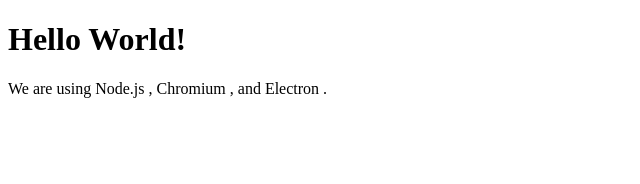
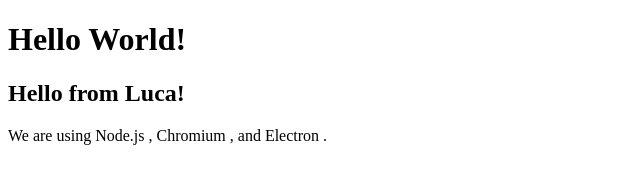
Before and after one commit to lca1512/electron-quick-start-test, an Electron app: page index.html in a window 800 px wide. Shown: the whole page, without its empty margins (0-640 px from the left). Drawn offline with Linux system fonts and the light colour scheme.

Commit message:
Update 1

```diff
--- a/index.html
+++ b/index.html
@@ -9,6 +9,7 @@
   </head>
   <body>
     <h1>Hello World!</h1>
+    <h2>Hello from Luca!</h2>
     We are using Node.js <span id="node-version"></span>,
     Chromium <span id="chrome-version"></span>,
     and Electron <span id="electron-version"></span>.
```
Also changed, not shown: 1 other file.
